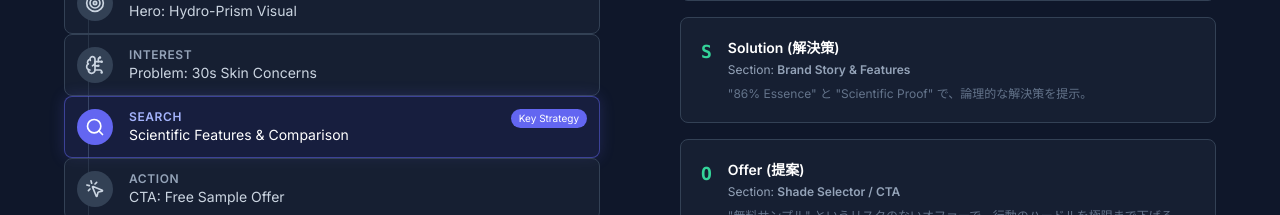
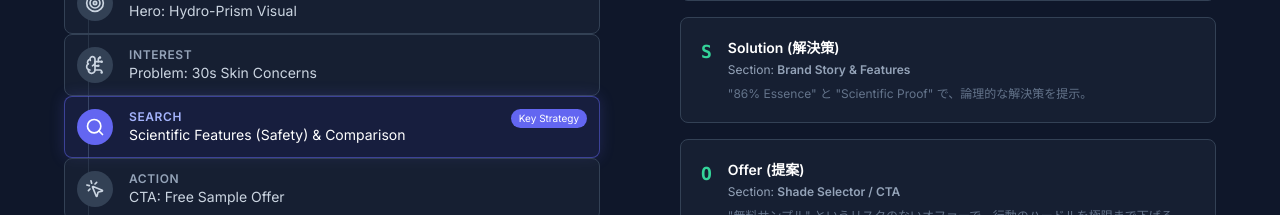
Before and after one commit to akira882/CosmeSite_Portfolio_Akira-Koshimizu, a React (Vite) app: page / in a window 1280 px wide. Shown: the part 9460-9675 px from the top of the page. Built offline with nearby package versions, Linux system fonts and the light colour scheme.

Commit message:
docs: link to Strategy Report in README and update StrategicBreakdown with Safety Specs

```diff
--- a/components/StrategicBreakdown.tsx
+++ b/components/StrategicBreakdown.tsx
@@ -9,7 +9,7 @@ const StrategicBreakdown: React.FC = () => {
   const aisasSteps = [
     { label: "Attention", desc: "Hero: Hydro-Prism Visual", icon: <Target className="w-5 h-5" /> },
     { label: "Interest", desc: "Problem: 30s Skin Concerns", icon: <BrainCircuit className="w-5 h-5" /> },
-    { label: "Search", desc: "Scientific Features & Comparison", icon: <Search className="w-5 h-5" />, highlight: true },
+    { label: "Search", desc: "Scientific Features (Safety) & Comparison", icon: <Search className="w-5 h-5" />, highlight: true },
     { label: "Action", desc: "CTA: Free Sample Offer", icon: <MousePointerClick className="w-5 h-5" /> },
     { label: "Share", desc: "Reviews: Social Proof", icon: <MessageCircle className="w-5 h-5" /> },
   ];
```
Also changed, not shown: 1 other file (tests, documents, lock files or other folders).
